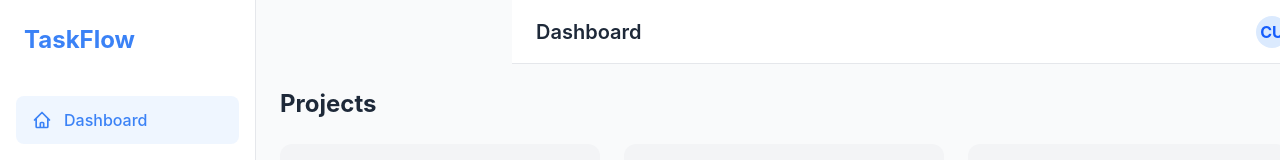
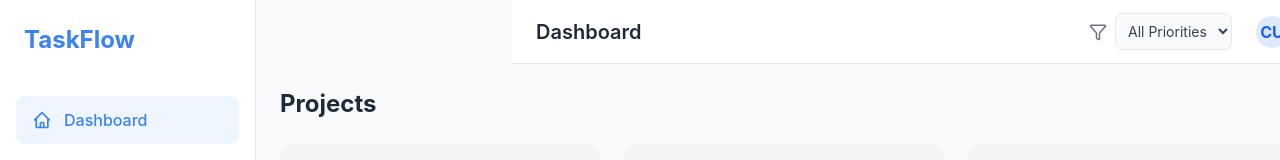
Before and after one commit to L-E-G-E-N-D/creative_upaay, a React (Vite) app: page / in a window 1280 px wide. Shown: the top 160 px of the page. Built offline with nearby package versions, Linux system fonts and the light colour scheme.

Commit message:
Filtering

```diff
--- a/src/components/Header.jsx
+++ b/src/components/Header.jsx
@@ -1,11 +1,31 @@
 import React from 'react'
+import { useSelector, useDispatch } from 'react-redux'
+import { setFilter } from '../redux/tasksSlice'
+import { Filter } from 'lucide-react'
 
 const Header = () => {
+  const filter = useSelector(state => state.tasks.filter)
+  const dispatch = useDispatch()
+
   return (
     <header className="h-16 bg-white border-b border-gray-200 flex items-center justify-between px-6 sticky top-0 z-10 md:ml-64">
       <h2 className="text-xl font-semibold text-gray-800">Dashboard</h2>
 
-      <div className="flex items-center space-x-4">
+      <div className="flex items-center space-x-6">
+        <div className="flex items-center space-x-2">
+          <Filter size={18} className="text-gray-500" />
+          <select
+            value={filter}
+            onChange={(e) => dispatch(setFilter(e.target.value))}
+            className="bg-gray-50 border border-gray-200 text-gray-700 text-sm rounded-lg focus:ring-blue-500 focus:border-blue-500 block p-2 outline-none"
+          >
+            <option value="All">All Priorities</option>
+            <option value="High">High</option>
+            <option value="Medium">Medium</option>
+            <option value="Low">Low</option>
+          </select>
+        </div>
+
         <div className="w-8 h-8 bg-blue-100 text-blue-600 rounded-full flex items-center justify-center font-bold">
           CU
         </div>
--- a/src/pages/Dashboard.jsx
+++ b/src/pages/Dashboard.jsx
@@ -8,7 +8,7 @@ import Column from '../components/Column'
 import AddTaskModal from '../components/AddTaskModal'
 
 const Dashboard = () => {
-  const tasks = useSelector(state => state.tasks.items)
+  const { items: tasks, filter } = useSelector(state => state.tasks)
   const dispatch = useDispatch()
 
   const [isModalOpen, setIsModalOpen] = useState(false)
@@ -42,9 +42,11 @@ const Dashboard = () => {
     }))
   }
 
-  const todoTasks = tasks.filter(t => t.status === 'todo')
-  const inProgressTasks = tasks.filter(t => t.status === 'inprogress')
-  const doneTasks = tasks.filter(t => t.status === 'done')
+  const filteredTasks = filter === 'All' ? tasks : tasks.filter(t => t.priority === filter)
+
+  const todoTasks = filteredTasks.filter(t => t.status === 'todo')
+  const inProgressTasks = filteredTasks.filter(t => t.status === 'inprogress')
+  const doneTasks = filteredTasks.filter(t => t.status === 'done')
 
   return (
     <div className="flex bg-gray-50 min-h-screen">
```
